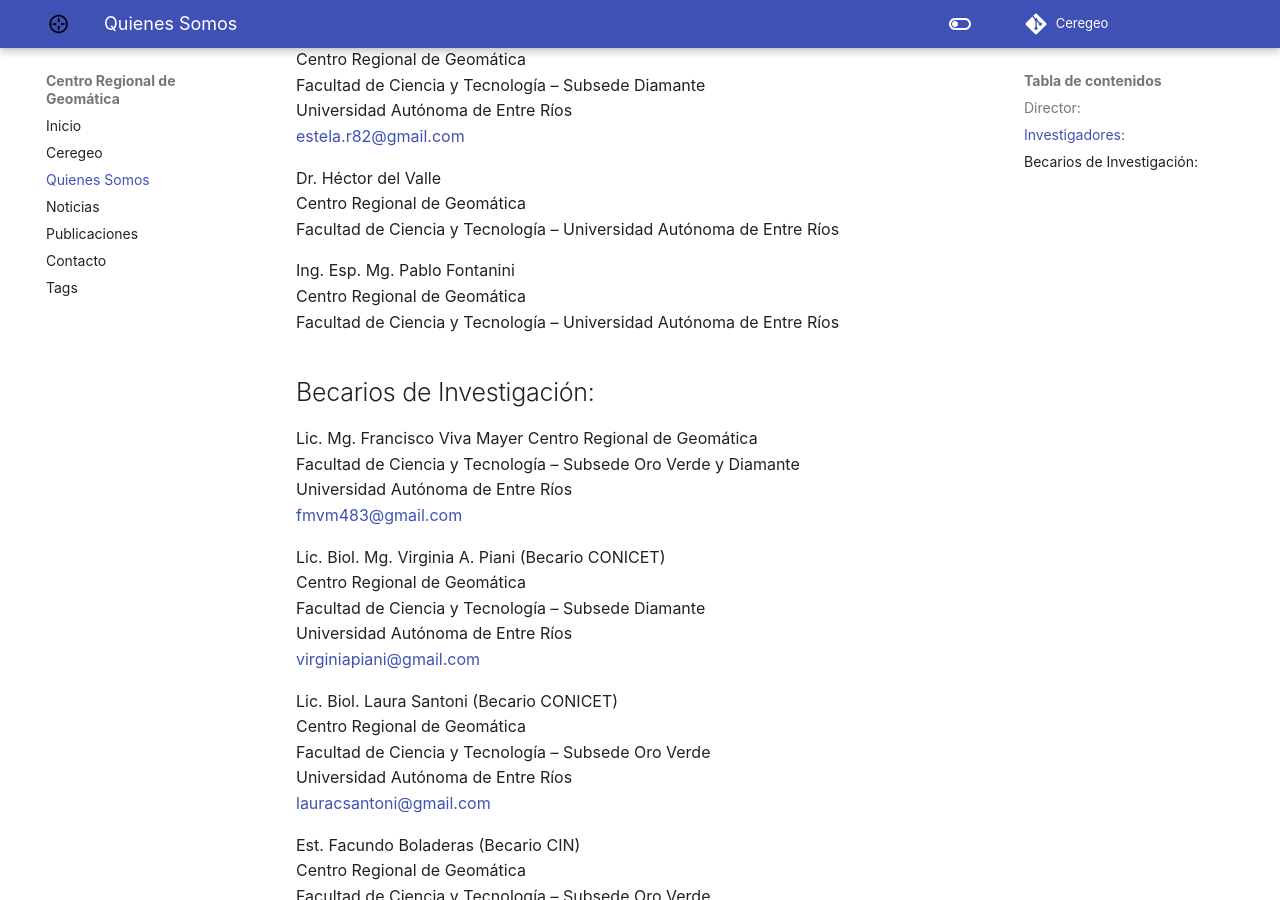
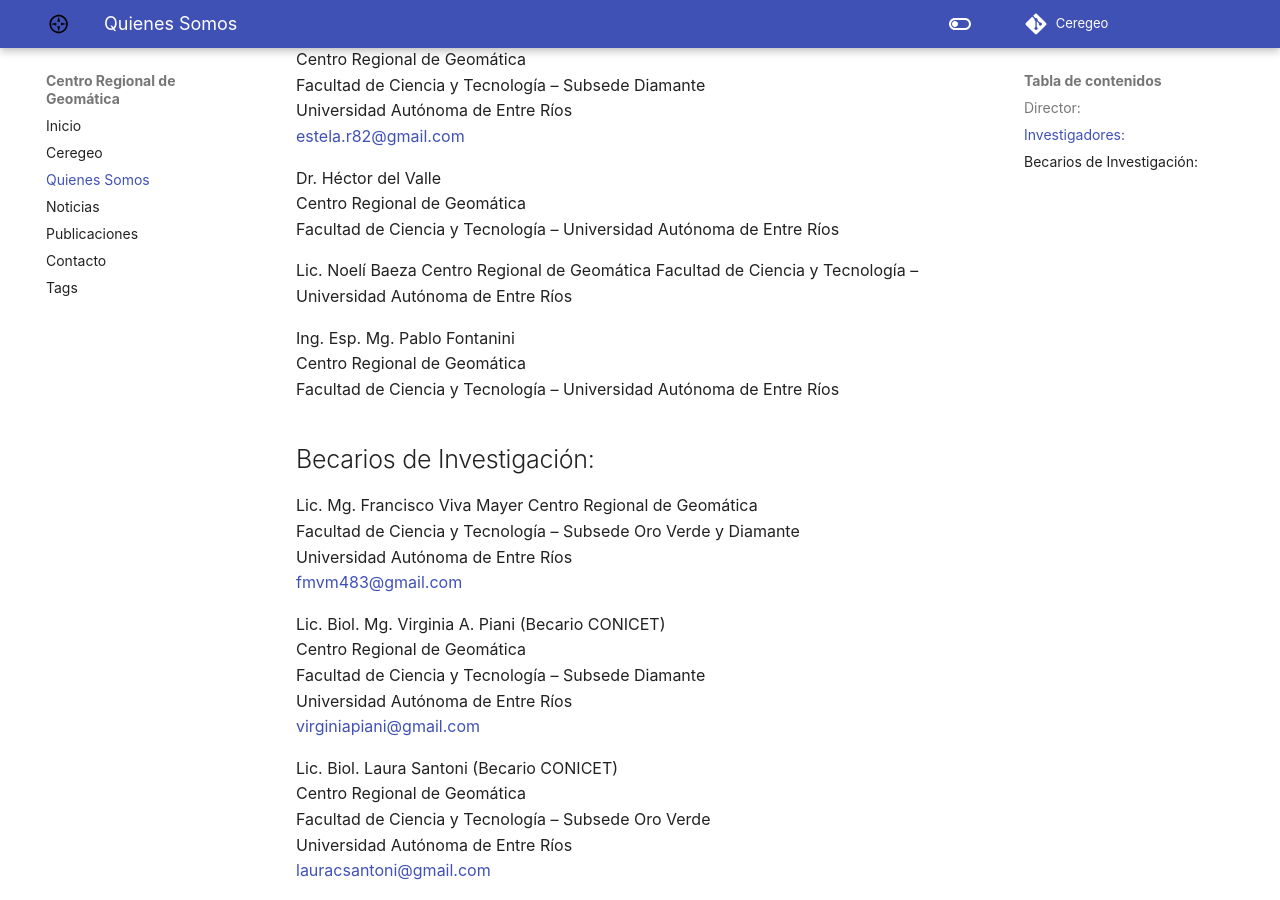
Before and after one commit to virginiapiani/Ceregeo, an MkDocs documentation site: the page built from docs/pages/quienes_somos.md, in a window 1280 px wide and 900 px high, scrolled down 783 px. Built offline with MkDocs 1.6.1 and Material for MkDocs 9.7.7, drawn with Linux system fonts in a browser that asks for light colours; some web fonts are replaced; comment, search, counter and statistics services are not loaded.

Commit message:
Update quienes_somos.md

```diff
--- a/docs/pages/quienes_somos.md
+++ b/docs/pages/quienes_somos.md
@@ -34,6 +34,10 @@ Dr. Héctor del Valle
 Centro Regional de Geomática
 Facultad de Ciencia y Tecnología – Universidad Autónoma de Entre Ríos
 
+Lic. Noelí Baeza
+Centro Regional de Geomática
+Facultad de Ciencia y Tecnología – Universidad Autónoma de Entre Ríos
+
 Ing. Esp. Mg. Pablo Fontanini
 Centro Regional de Geomática
 Facultad de Ciencia y Tecnología – Universidad Autónoma de Entre Ríos
```
